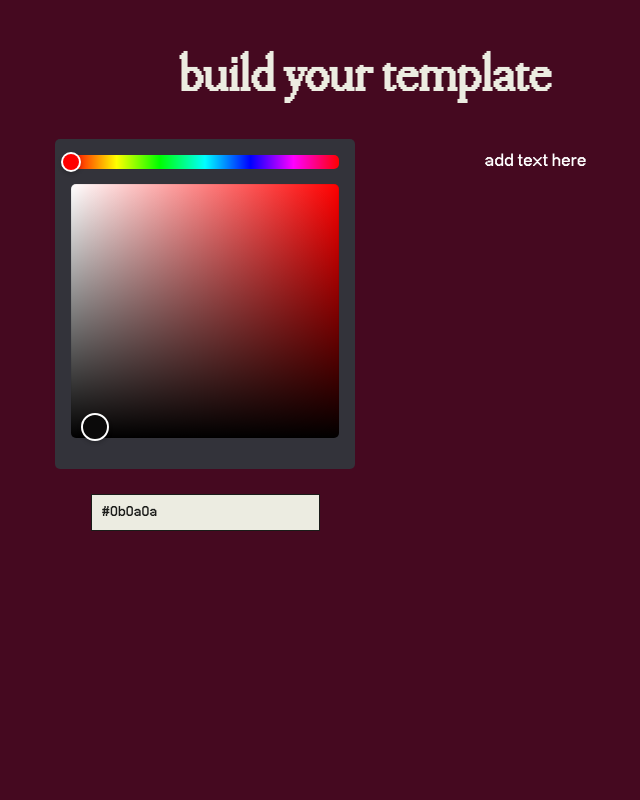
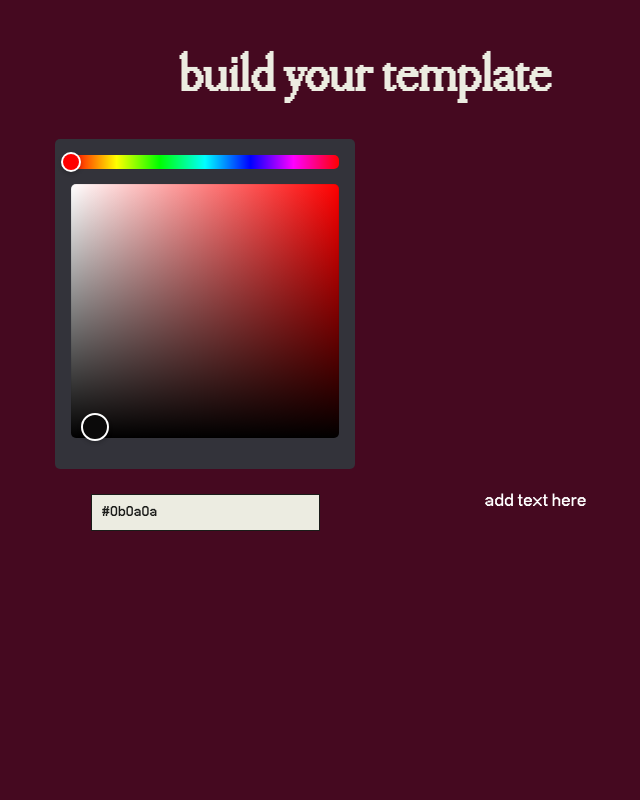
Before and after one commit to iqrasy/photobooth, a React (Vite) app: page /templates in a window 1280 px wide. Shown: the top 800 px of the page, without its empty margins (275-915 px from the left). Built offline with nearby package versions, Linux system fonts and the light colour scheme.

Commit message:
template height and width

```diff
--- a/src/Templates.jsx
+++ b/src/Templates.jsx
@@ -229,6 +229,9 @@ const TemplateContainer = styled.div`
 	padding: 5px 10px;
 	background-color: ${(props) => props.colourpicked};
 	border-radius: 3px;
+	display: flex;
+	justify-content: center;
+	align-items: center;
 
 	.container {
 		display: flex;
@@ -239,6 +242,8 @@ const TemplateContainer = styled.div`
 
 	@media (max-width: ${theme.breakpoints.sm}) {
 		margin: 6px;
+		width: 250px;
+		height: 700px;
 	}
 `;
 
@@ -250,7 +255,7 @@ const ImageContainer = styled.div`
 
 	@media (max-width: ${theme.breakpoints.sm}) {
 		margin: 6px;
-		width: 200px;
+		width: 230px;
 	}
 `;
 
```
